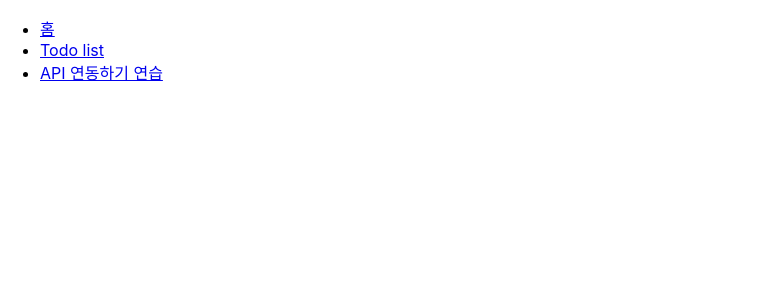
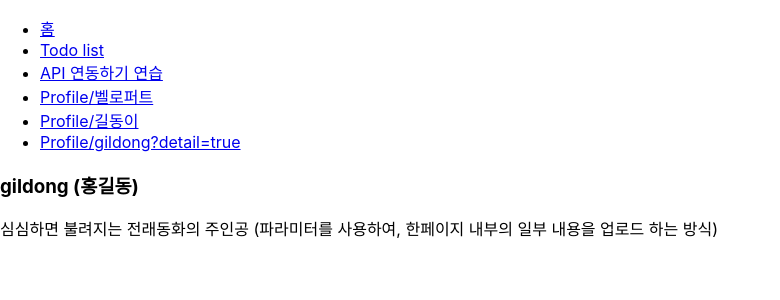
Before and after one commit to clean-teach/first-react-project, a React (Create React App) app: page /profiles/gildong in a window 1280 px wide. Shown: the top 300 px of the page, without its empty margins (0-780 px from the left). Built offline with nearby package versions, Linux system fonts and the light colour scheme.

Commit message:
parameter & query

```diff
--- a/package.json
+++ b/package.json
@@ -11,6 +11,7 @@
     "@types/react": "^17.0.20",
     "@types/react-dom": "^17.0.9",
     "axios": "^0.21.4",
+    "qs": "^6.10.1",
     "react": "^17.0.2",
     "react-dom": "^17.0.2",
     "react-icons": "^4.2.0",
--- a/src/App.js
+++ b/src/App.js
@@ -2,6 +2,7 @@ import React from 'react';
 import {Route, Link} from 'react-router-dom';
 import Users from './components/api-integrate/Users';
 import Home from './components/Home';
+import Profile from './components/route-practice/Profile';
 import TodoListPractise from './components/todo-list/TodoListPractise';
 import { UsersProvider } from './contexts/api-integrate/UsersContext';
 
@@ -12,12 +13,16 @@ function App() {
         <li><Link to='/'>홈</Link></li>
         <li><Link to='/todoList'>Todo list</Link></li>
         <li><Link to='/users'>API 연동하기 연습</Link></li>
+        <li><Link to='/profiles/velopert'>Profile/벨로퍼트</Link></li>
+        <li><Link to='/profiles/gildong'>Profile/길동이</Link></li>
+        <li><Link to='/profiles/gildong?detail=true'>Profile/gildong?detail=true</Link></li>
       </ul>
       <Route path='/' exact={true} component={Home} />
       <Route path='/todoList' component={TodoListPractise} />
       <UsersProvider>
         <Route path='/users' component={Users} />
       </UsersProvider>
+      <Route path='/profiles/:username' component={Profile} />
     </>
   );
 }
--- a/src/components/Home.js
+++ b/src/components/Home.js
@@ -1,6 +1,6 @@
 import React, { useEffect } from 'react';
 
-function Home({history}) {
+function Home({history, match}) {
   const goBack = () => {
     history.goBack();
   };
@@ -9,6 +9,7 @@ function Home({history}) {
   };
   useEffect(() => {
     console.log(history);
+    console.log(match);
     const unblock = history.block('정말 떠나실건가요?');
     return () => {
       unblock();
--- /dev/null
+++ b/src/components/route-practice/Profile.js
@@ -0,0 +1,40 @@
+import React from 'react';
+import qs from 'qs';
+
+const profileData = {
+    velopert : {
+        name: '김민준',
+        description: `Frontend Enfineer @ Laftel INC. 재밌는 것만 골라서 하는 개발자!
+         (파라미터를 사용하여, 한페이지 내부의 일부 내용을 업로드 하는 방식)`
+    },
+    gildong: {
+        name: '홍길동',
+        description: '심심하면 불려지는 전래동화의 주인공 (파라미터를 사용하여, 한페이지 내부의 일부 내용을 업로드 하는 방식)'
+    }
+};
+
+function Profile({match, location}) {
+    const {username} = match.params;
+    const profile = profileData[username];
+
+    const query = qs.parse(location.search, {
+        ignoreQueryPrefix: true
+    });
+    const detail = query.detail === 'true'; // 쿼리의 파싱결과값은 문자열
+
+    console.log(match);
+    console.log(location);
+
+    if(!profile) {
+        return <div>존재하지 않는 유저입니다.</div>
+    }
+    return (
+        <div>
+            <h3>{username} ({profile.name})</h3>
+            <p>{profile.description}</p>
+            {detail && <p>Query 를 받아와서 조건부로 보여주는 추가 정보</p>}
+        </div>
+    );
+}
+
+export default Profile;
```
Also changed, not shown: 1 other file (tests, documents, lock files or other folders).
